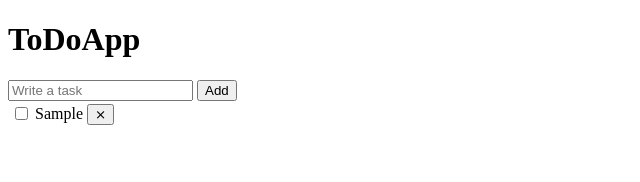
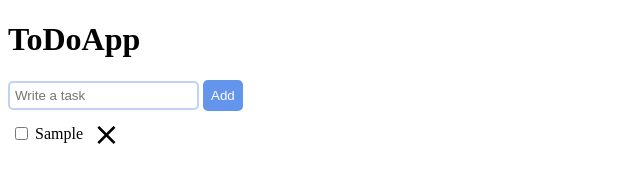
Before and after one commit to GuillermoGAndres/ToDoApp22, a plain HTML site: page index.html in a window 1280 px wide. Both pictures are taken after typing "Sample" into the empty fields and a click on the button "Add". Shown: the whole page, without its empty margins (0-640 px from the left). Drawn offline with Linux system fonts and the light colour scheme.

Commit message:
estilos añadidos

```diff
--- a/index.html
+++ b/index.html
@@ -1,9 +1,12 @@
 <!DOCTYPE html>
 <html lang="en">
+
 <head>
   <meta charset="utf-8">
   <title>Todo App</title>
+  <link rel="stylesheet" href="./styles.css">
 </head>
+
 <body>
   <div id="app">
     <header>
@@ -15,4 +18,5 @@
   </div>
   <script src="./main.js"></script>
 </body>
+
 </html>
--- a/main.js
+++ b/main.js
@@ -7,15 +7,6 @@ var Task = function (description, completed) {
     this.description = description;
     this.completed = completed;
 }
-
-Task.prototype.addDescription = function (description) {
-    this.description = description;
-}
-
-Task.prototype.isCompleted = function (completed) {
-    return completed == true;
-}
-
 Task.prototype.setComplete = function (completed) {
     this.completed = completed;
 }
@@ -60,6 +51,7 @@ function addTask(newTask) {
     checkButton.type = "checkbox";
     var deleteTask = document.createElement("button");
     deleteTask.innerHTML = "&#10799";
+    deleteTask.className = "deleteTaskBtn"
     var textDescription = document.createTextNode(newTask.getDescription());
     var columns = [];
     for (var i = 0; i < 3; i++) {
--- /dev/null
+++ b/styles.css
@@ -0,0 +1,33 @@
+#addTask {
+	background: rgba(100, 148, 237, 0.418);
+	border: none;
+	padding: 8px;
+	border-radius: 5px;
+	color: white;
+	outline: none;
+}
+#addTask:hover,
+#addTask:focus {
+	background: cornflowerblue;
+}
+#taskName {
+	outline: none;
+	padding: 5px;
+	border-radius: 5px;
+	border: rgba(100, 148, 237, 0.418) solid 2px;
+}
+#taskName:focus,
+#taskName:hover {
+	border: cornflowerblue solid 2px;
+}
+
+.deleteTaskBtn {
+	background: transparent;
+	border: none;
+	font-size: xx-large;
+	outline: none;
+}
+
+.deleteTaskBtn:hover {
+	color: red;
+}
```
Lines whose indentation alone changed are shown as unchanged.
